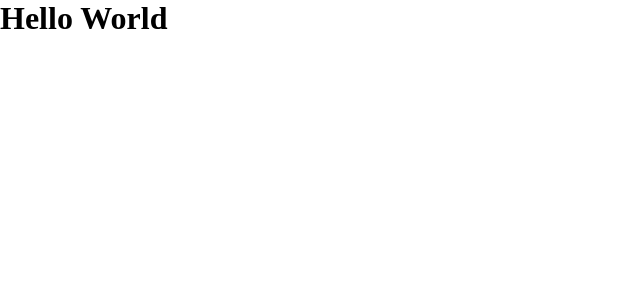
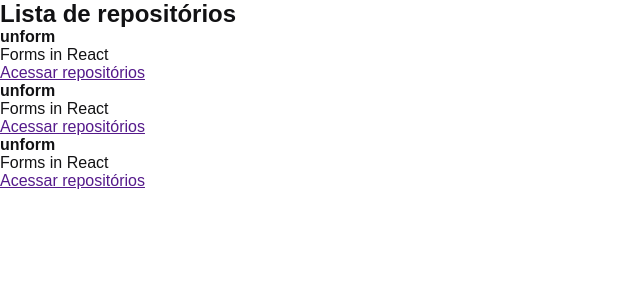
Before and after one commit to fredzstevanato/IGNITE-REACT-Chapter-01-Github-Expolorer, a React app: page / in a window 1280 px wide. Shown: the top 300 px of the page, without its empty margins (0-640 px from the left). Built offline with nearby package versions, Linux system fonts and the light colour scheme.

Commit message:
chore: add firt component RepositoryList

```diff
--- a/src/App.jsx
+++ b/src/App.jsx
@@ -1,5 +1,6 @@
+import { RepositoryList } from './components/RepositoryList';
 import './styles/global.scss';
 
 export function App() {
-  return <h1>Hello World</h1>
+  return <RepositoryList />
 }
--- /dev/null
+++ b/src/components/RepositoryList.jsx
@@ -0,0 +1,32 @@
+const repositoryName = 'unform';
+
+export function RepositoryList() {
+  return (
+    <section className="repository-list">
+      <h1>Lista de repositórios</h1>
+      <ul>
+        <li>
+          <strong>unform</strong>
+          <p>Forms in React</p>
+          <a href="">
+            Acessar repositórios
+          </a>
+        </li>
+        <li>
+          <strong>unform</strong>
+          <p>Forms in React</p>
+          <a href="">
+            Acessar repositórios
+          </a>
+        </li>
+        <li>
+          <strong>unform</strong>
+          <p>Forms in React</p>
+          <a href="">
+            Acessar repositórios
+          </a>
+        </li>
+      </ul>
+    </section>
+  )
+}
--- a/src/styles/global.scss
+++ b/src/styles/global.scss
@@ -5,5 +5,7 @@
 }
 
 body {
-  font: Arial, Helvetica, sans-serif;
+  font: 16px "Helvetica Neve", Arial, sans-serif;
+  color: #121214;
+
 }
```
